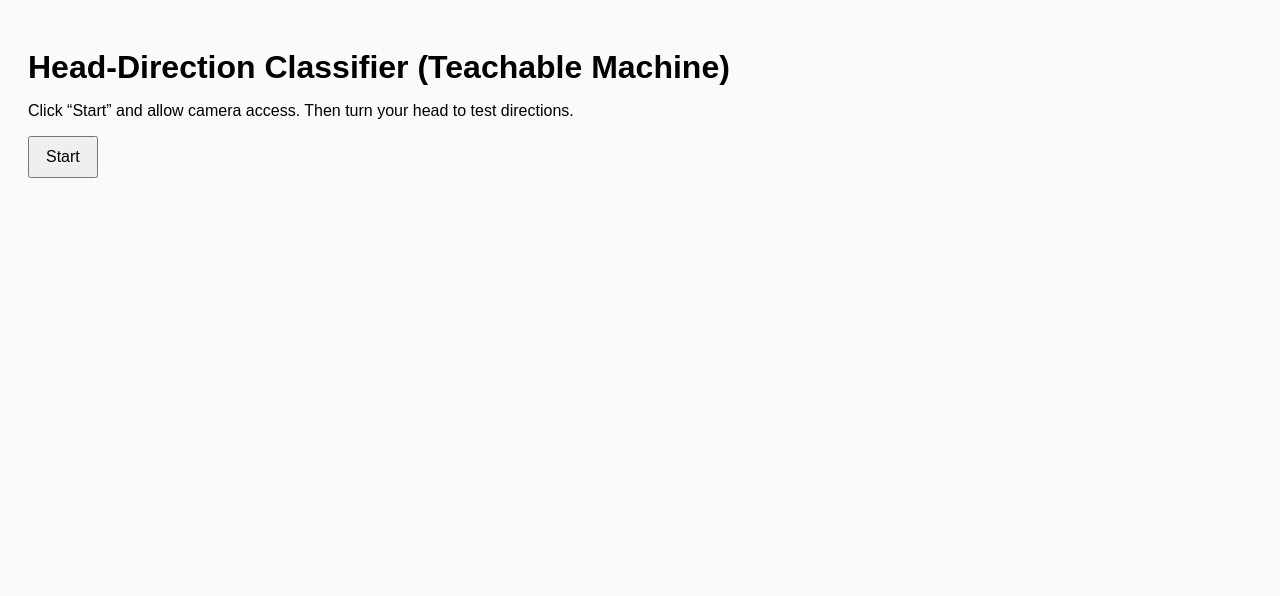
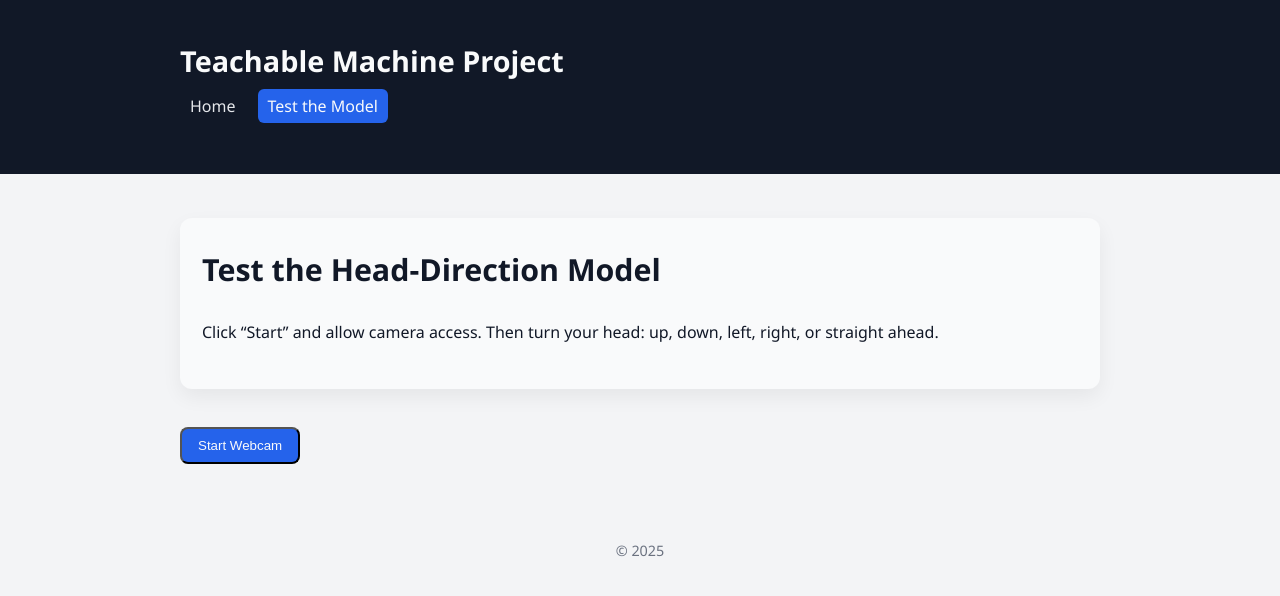
Before and after one commit to esmcnamara/lis500-p3, a plain HTML site: page test.html in a window 1280 px wide. Drawn offline with Linux system fonts and the light colour scheme.

Commit message:
Update test.html

```diff
--- a/test.html
+++ b/test.html
@@ -3,25 +3,45 @@
 <head>
   <meta charset="utf-8">
   <meta name="viewport" content="width=device-width,initial-scale=1">
-  <title>Head-Direction Model Test</title>
-  <style>
-    body { font-family: Arial, sans-serif; padding: 20px; background: #f9fafc; }
-    h1 { margin-bottom: 0.5rem; }
-    #webcam-container { margin: 20px 0; }
-    #label-container div { margin: 4px 0; font-size: 1.2rem; }
-    button { padding: 10px 16px; font-size: 1rem; }
-  </style>
+  <title>Test the Model</title>
+  <link rel="stylesheet" href="css/style.css">
 </head>
+
 <body>
-  <h1>Head-Direction Classifier (Teachable Machine)</h1>
-  <p>Click “Start” and allow camera access. Then turn your head to test directions.</p>
-  <button type="button" onclick="init()">Start</button>
-  <div id="webcam-container"></div>
-  <div id="label-container"></div>
+  <header class="site-header">
+    <div class="wrapper">
+      <h1>Teachable Machine Project</h1>
+      <nav aria-label="Main navigation">
+        <ul class="nav">
+          <li><a href="index.html">Home</a></li>
+          <li><a aria-current="page" href="test.html">Test the Model</a></li>
+        </ul>
+      </nav>
+    </div>
+  </header>
+
+  <main class="wrapper">
+    <section class="hero">
+      <h2>Test the Head-Direction Model</h2>
+      <p>Click “Start” and allow camera access. Then turn your head: up, down, left, right, or straight ahead.</p>
+    </section>
+
+    <section class="section">
+      <button class="btn" type="button" onclick="init()">Start Webcam</button>
+
+      <div id="webcam-container" style="margin-top:20px;"></div>
+      <div id="label-container" style="margin-top:10px;"></div>
+    </section>
+  </main>
+
+  <footer class="site-footer">
+    <p>© 2025</p>
+  </footer>
 
   <script src="https://cdn.jsdelivr.net/npm/@tensorflow/tfjs@latest/dist/tf.min.js"></script>
   <script src="https://cdn.jsdelivr.net/npm/@teachablemachine/image@latest/dist/teachablemachine-image.min.js"></script>
-  <script type="text/javascript">
+
+  <script>
     const URL = "https://teachablemachine.withgoogle.com/models/ETsgiU74v/";
 
     let model, webcam, labelContainer, maxPredictions;
@@ -34,15 +54,21 @@
       maxPredictions = model.getTotalClasses();
 
       const flip = true;
-      webcam = new tmImage.Webcam(480, 360, flip); // width, height, flip
+      webcam = new tmImage.Webcam(480, 360, flip);
       await webcam.setup();
       await webcam.play();
       window.requestAnimationFrame(loop);
 
       document.getElementById("webcam-container").appendChild(webcam.canvas);
+
       labelContainer = document.getElementById("label-container");
+      labelContainer.innerHTML = ""; // clear existing labels
+
       for (let i = 0; i < maxPredictions; i++) {
-        labelContainer.appendChild(document.createElement("div"));
+        const div = document.createElement("div");
+        div.style.fontSize = "1.2rem";
+        div.style.margin = "4px 0";
+        labelContainer.appendChild(div);
       }
     }
 
@@ -55,9 +81,9 @@
     async function predict() {
       const prediction = await model.predict(webcam.canvas);
       for (let i = 0; i < maxPredictions; i++) {
-        const classPrediction =
-          prediction[i].className + ": " + (prediction[i].probability * 100).toFixed(1) + "%";
-        labelContainer.childNodes[i].innerHTML = classPrediction;
+        const className = prediction[i].className;
+        const prob = (prediction[i].probability * 100).toFixed(1) + "%";
+        labelContainer.childNodes[i].innerHTML = `${className}: ${prob}`;
       }
     }
   </script>
```
